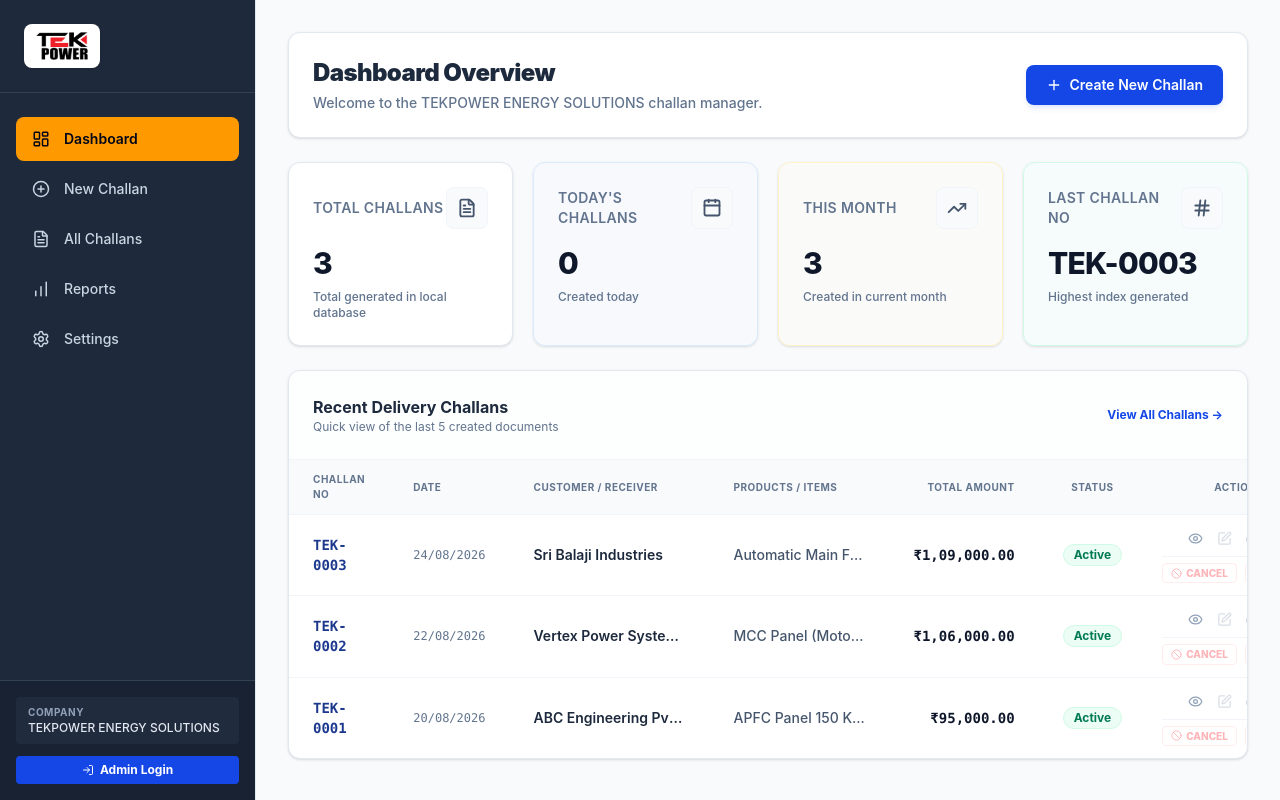
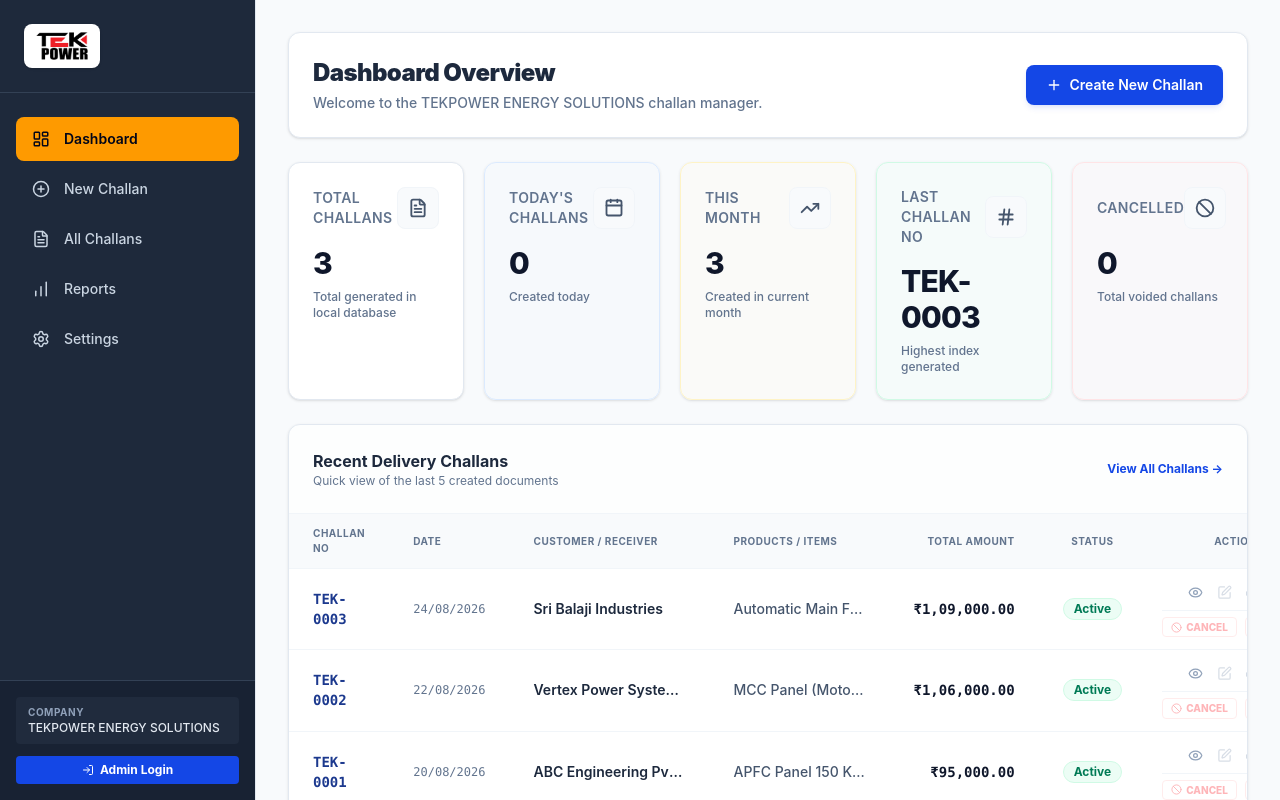
Before and after one commit to manikandan-11-12-2006/tek, a React (Vite) app: page /reports in a window 1280 px wide. Built offline with nearby package versions, Linux system fonts and the light colour scheme.

Commit message:
feat: added cancelled challans metric to dashboard and reports

```diff
--- a/src/pages/Dashboard.jsx
+++ b/src/pages/Dashboard.jsx
@@ -39,6 +39,8 @@
 
   const currentMonthStr = new Date().toISOString().slice(0, 7); // YYYY-MM
   const thisMonthChallansCount = challans.filter(c => c.date && c.date.startsWith(currentMonthStr)).length;
+
+  const cancelledChallansCount = challans.filter(c => c.status === 'Cancelled').length;
 
   // Get last challan number
   const getLastChallanNumber = () => {
@@ -124,7 +126,7 @@
       </div>
 
       {/* Stats Cards Grid */}
-      <div className="grid grid-cols-1 md:grid-cols-2 lg:grid-cols-4 gap-5">
+      <div className="grid grid-cols-1 sm:grid-cols-2 lg:grid-cols-5 gap-5">
         <StatCard
           title="Total Challans"
           value={totalChallansCount}
@@ -152,6 +154,13 @@
           icon={Hash}
           description="Highest index generated"
           colorClass="border-emerald-100 bg-emerald-50/20"
+        />
+        <StatCard
+          title="Cancelled"
+          value={cancelledChallansCount}
+          icon={Ban}
+          description="Total voided challans"
+          colorClass="border-rose-100 bg-rose-50/20"
         />
       </div>
 
--- a/src/pages/Reports.jsx
+++ b/src/pages/Reports.jsx
@@ -1,7 +1,7 @@
 import React, { useState, useEffect } from 'react';
 import { getChallans } from '../utils/storage';
 import { formatCurrency } from '../utils/calculations';
-import { BarChart, Calendar as CalendarIcon, Hash, IndianRupee, Package, Printer, Download, Eye } from 'lucide-react';
+import { BarChart, Calendar as CalendarIcon, Hash, IndianRupee, Package, Printer, Download, Eye, Ban } from 'lucide-react';
 import { Link } from 'react-router-dom';
 
 import html2canvas from 'html2canvas-pro';
@@ -25,8 +25,9 @@
   const serialFrom = totalChallans > 0 ? sortedChallans[0].challanNumber : 'N/A';
   const serialTo = totalChallans > 0 ? sortedChallans[totalChallans - 1].challanNumber : 'N/A';
 
-  const totalAmount = sortedChallans.reduce((sum, c) => sum + (c.totalAmount || 0), 0);
-  const totalItems = sortedChallans.reduce((sum, c) => sum + (c.totalQuantity || 0), 0);
+  const totalAmount = sortedChallans.reduce((sum, c) => sum + (c.status === 'Cancelled' ? 0 : (c.totalAmount || 0)), 0);
+  const totalItems = sortedChallans.reduce((sum, c) => sum + (c.status === 'Cancelled' ? 0 : (c.totalQuantity || 0)), 0);
+  const cancelledCount = sortedChallans.filter(c => c.status === 'Cancelled').length;
 
   const displayMonth = selectedMonth ? new Date(selectedMonth + '-01').toLocaleDateString('en-US', { month: 'long', year: 'numeric' }) : '';
 
@@ -103,7 +104,7 @@
           </h2>
         </div>
 
-        <div className="p-6 grid grid-cols-1 sm:grid-cols-2 lg:grid-cols-4 gap-6">
+        <div className="p-6 grid grid-cols-1 sm:grid-cols-2 lg:grid-cols-5 gap-6">
           {/* Total Delivery Challans */}
           <div className="bg-white border border-slate-200 p-5 rounded-xl shadow-sm flex flex-col gap-3 print:border-slate-400">
             <div className="flex items-center gap-3">
@@ -113,6 +114,17 @@
               <p className="text-xs font-bold text-slate-500 uppercase tracking-wider">Total Challans</p>
             </div>
             <h3 className="text-3xl font-black text-slate-800">{totalChallans}</h3>
+          </div>
+
+          {/* Cancelled Challans */}
+          <div className="bg-white border border-slate-200 p-5 rounded-xl shadow-sm flex flex-col gap-3 print:border-slate-400">
+            <div className="flex items-center gap-3">
+              <div className="p-2.5 bg-rose-50 text-rose-700 rounded-lg shrink-0 print:bg-transparent print:border print:border-slate-300">
+                <Ban size={20} />
+              </div>
+              <p className="text-xs font-bold text-slate-500 uppercase tracking-wider">Cancelled</p>
+            </div>
+            <h3 className="text-3xl font-black text-slate-800">{cancelledCount}</h3>
           </div>
 
           {/* Total Amount (Revenue) */}
```
